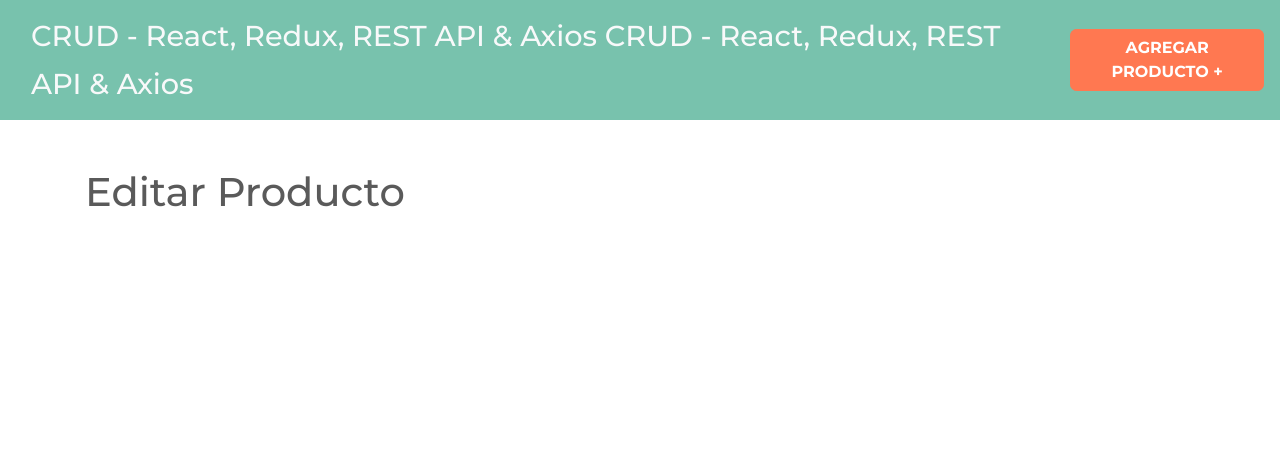
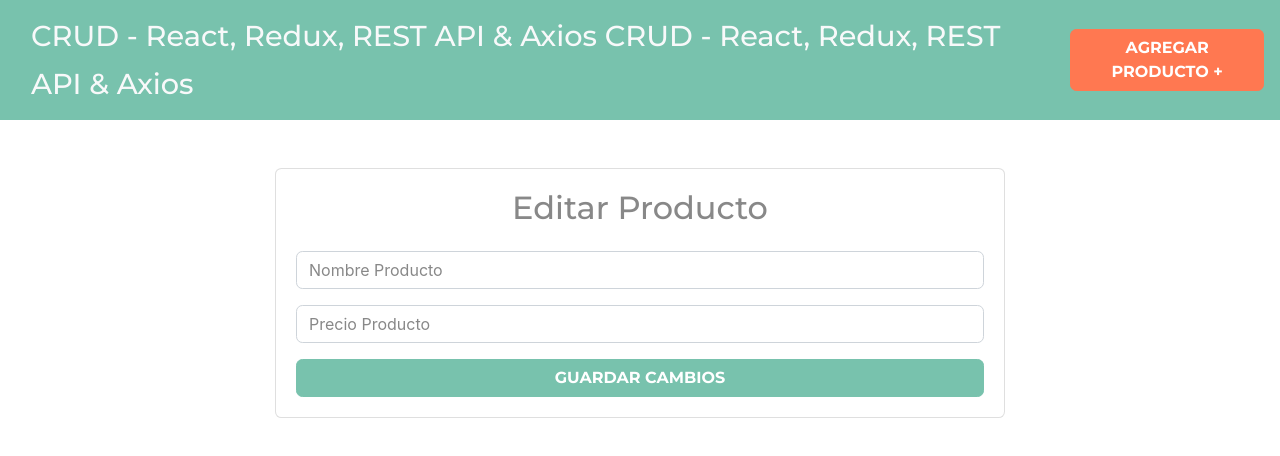
Before and after one commit to JeralPineda/react-crud-redux, a React (Create React App) app: page /productos/editar/1 in a window 1280 px wide. Shown: the top 456 px of the page. Built offline with nearby package versions, Linux system fonts and the light colour scheme.

Commit message:
Modificando los componentes para proyectos y editar proyectos

```diff
--- a/src/components/EditProducto.js
+++ b/src/components/EditProducto.js
@@ -2,8 +2,28 @@
 
 export const EditProducto = () => {
    return (
-      <div>
-         <h1>Editar Producto</h1>
+      <div className="row justify-content-center">
+         <div className="col-md-8">
+            <div className="card">
+               <div className="card-body">
+                  <h2 className="text-center mb-4 font-weigth-bold">Editar Producto</h2>
+
+                  <form>
+                     <div className="form-group">
+                        <input type="text" className="form-control" placeholder="Nombre Producto" name="nombre" />
+                     </div>
+
+                     <div className="form-group">
+                        <input type="number" className="form-control" placeholder="Precio Producto" name="precio" />
+                     </div>
+
+                     <button type="submit" className="btn btn-primary font-weight-bold text-uppercase d-block w-100">
+                        Guardar Cambios
+                     </button>
+                  </form>
+               </div>
+            </div>
+         </div>
       </div>
    );
 };
--- a/src/components/Productos.js
+++ b/src/components/Productos.js
@@ -2,8 +2,19 @@
 
 export const Productos = () => {
    return (
-      <div>
-         <h1>Productos</h1>
-      </div>
+      <>
+         <h2 className="text-center my-5">Listado de Productos</h2>
+
+         <table className="table table-striped">
+            <thead className="bg-primary table-dark">
+               <tr>
+                  <th scope="col">Nombre</th>
+                  <th scope="col">Precio</th>
+                  <th scope="col">Acciones</th>
+               </tr>
+            </thead>
+            <tbody></tbody>
+         </table>
+      </>
    );
 };
```
